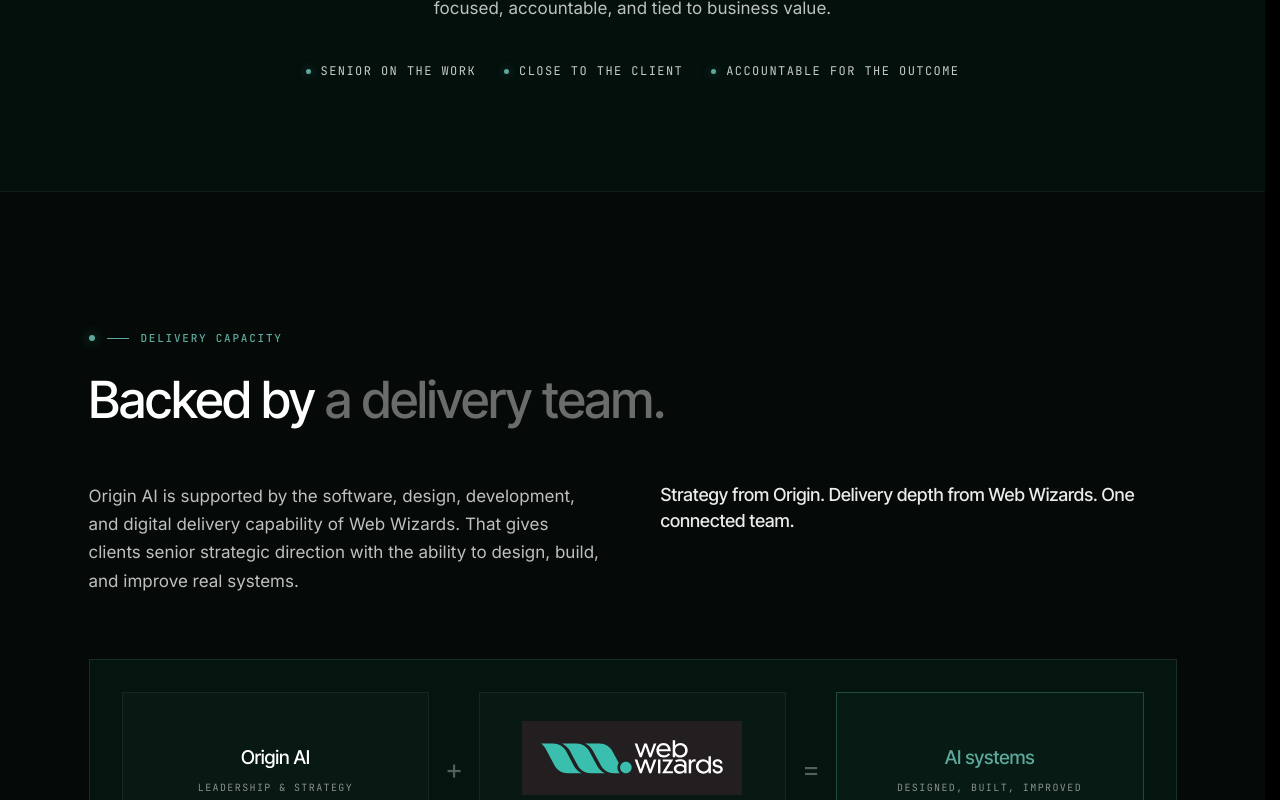
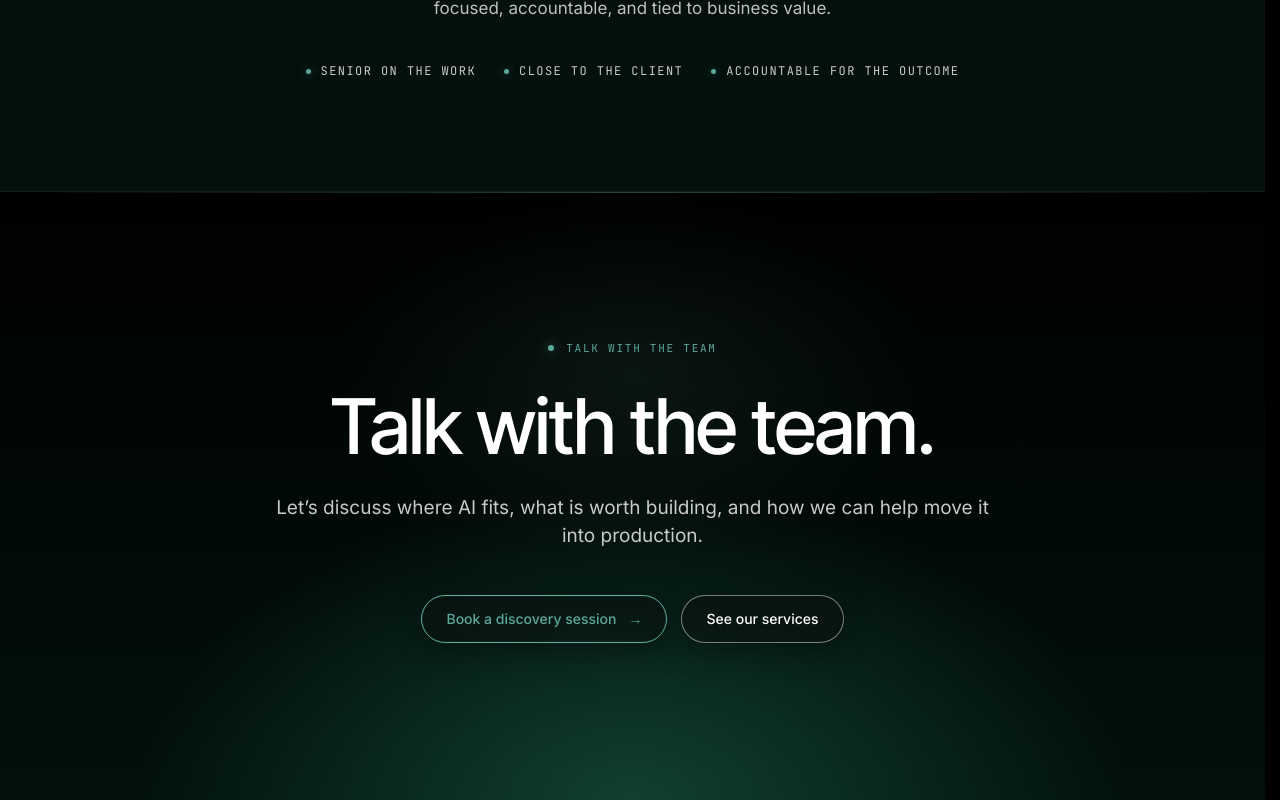
Before and after one commit to mikebayes/originai, a Next.js app: page /team in a window 1280 px wide. Shown: the part 2619-3419 px from the top of the page. Built offline with nearby package versions, Linux system fonts and the light colour scheme.

Commit message:
Remove Web Wizards mentions and logos from site

```diff
--- a/app/team/page.tsx
+++ b/app/team/page.tsx
@@ -5,7 +5,7 @@
 export const metadata: Metadata = {
   title: "Team | Origin AI",
   description:
-    "Origin AI is led by a small senior team of business, technology, and marketing operators. Backed by Web Wizards' delivery capability — strategy from Origin, delivery depth from Web Wizards, one connected team.",
+    "Origin AI is led by a small senior team of business, technology, and marketing operators bringing experience across AI strategy, software delivery, and growth. Senior on every engagement.",
   alternates: { canonical: "https://www.originai.ca/team" },
 };
 
--- a/components/TeamPage.tsx
+++ b/components/TeamPage.tsx
@@ -19,9 +19,7 @@
  *   3. How we work — single statement block ("You work with the
  *      people responsible for the outcome.") with three small
  *      supporting points.
- *   4. Backed by Web Wizards — headline, body, and a one-line
- *      "Origin + Web Wizards = systems built" formula treatment.
- *   5. Final CTA — uses the existing .bp-cta pattern.
+ *   4. Final CTA — uses the existing .bp-cta pattern.
  *
  * Nav: site-wide HeroNav. Footer: rendered by the page route.
  */
@@ -81,7 +79,7 @@
             </div>
             <div className="bp-hero-foot-col">
               <div className="k">Delivery</div>
-              <div className="v">Backed by Web Wizards</div>
+              <div className="v">End-to-end</div>
             </div>
           </div>
         </section>
@@ -131,7 +129,7 @@
                 photo: "/images/CB.avif",
                 role: "Co-Founder & CEO",
                 bio:
-                  "Chad leads product thinking, delivery discipline, and the build capability behind Origin AI. As founder of Web Wizards, he brings deep experience turning business needs into software, websites, and digital systems.",
+                  "Chad leads product thinking, delivery discipline, and the build capability behind Origin AI. He brings years of experience turning business needs into software, websites, and digital systems.",
                 chips: [
                   "Product direction",
                   "Software delivery",
@@ -214,59 +212,6 @@
         </div>
       </section>
 
-      {/* BACKED BY WEB WIZARDS */}
-      <section className="bp-backed" data-screen-label="Backed by Web Wizards">
-        <div className="wrap">
-          <div className="bp-backed-inner">
-            <div className="bp-backed-head">
-              <div className="eyebrow">
-                <span className="bar" />
-                Delivery capacity
-              </div>
-              <h2 className="section-h2" style={{ marginTop: 24 }}>
-                Backed by{" "}
-                <span className="muted">a delivery team.</span>
-              </h2>
-            </div>
-
-            <div className="bp-backed-body">
-              <p>
-                Origin AI is supported by the software, design, development,
-                and digital delivery capability of Web Wizards. That gives
-                clients senior strategic direction with the ability to design,
-                build, and improve real systems.
-              </p>
-              <p className="bp-backed-tag">
-                Strategy from Origin. Delivery depth from Web Wizards. One
-                connected team.
-              </p>
-            </div>
-
-            <div className="bp-backed-formula" aria-hidden="true">
-              <div className="bp-backed-cell">
-                <div className="bp-backed-mark">Origin AI</div>
-                <div className="bp-backed-sub">Leadership &amp; strategy</div>
-              </div>
-              <div className="bp-backed-op" aria-hidden="true">+</div>
-              <div className="bp-backed-cell">
-                <img
-                  className="bp-backed-logo"
-                  src="/images/webwizards-horizontal-dark-cropped.svg"
-                  alt="Web Wizards"
-                  loading="lazy"
-                />
-                <div className="bp-backed-sub">Delivery bench</div>
-              </div>
-              <div className="bp-backed-op" aria-hidden="true">=</div>
-              <div className="bp-backed-cell bp-backed-cell--out">
-                <div className="bp-backed-mark">AI systems</div>
-                <div className="bp-backed-sub">Designed, built, improved</div>
-              </div>
-            </div>
-          </div>
-        </div>
-      </section>
-
       {/* FINAL CTA */}
       <section className="bp-cta" data-screen-label="Final CTA" id="contact">
         <div className="wrap">
```
Also changed, not shown: public/images/webwizards-horizontal-dark-cropped.svg (deleted), public/images/webwizards-horizontal-dark.svg (deleted), styles/services-deep.css.
